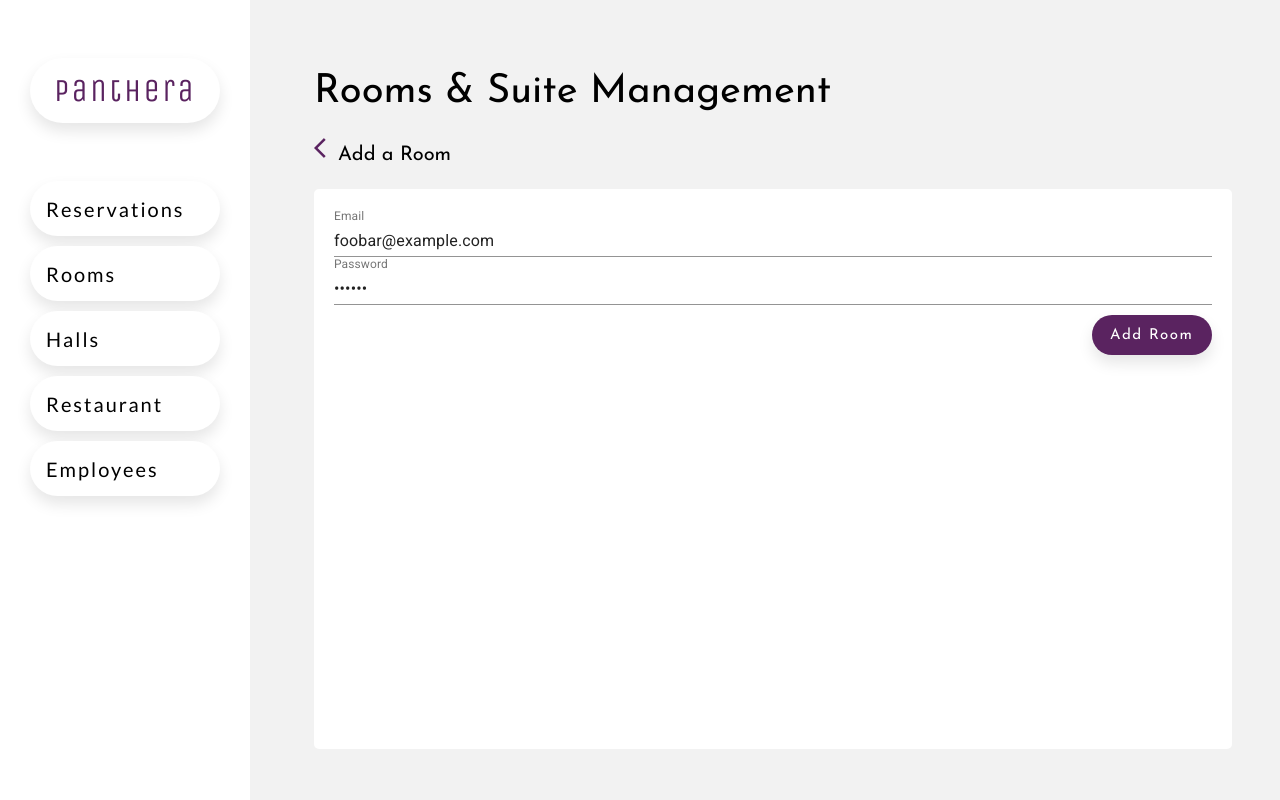
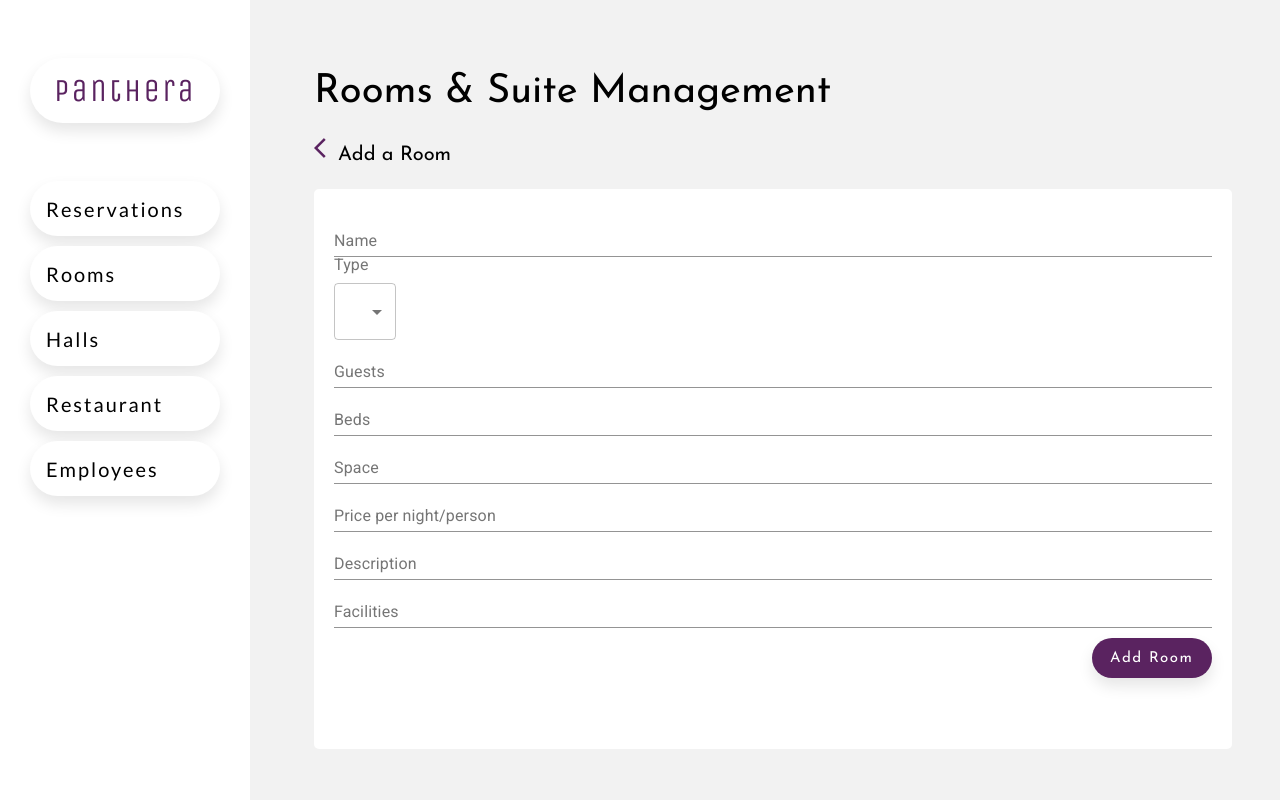
Before and after one commit to supun-priyashan/panthera-hotel-management-system, a React (Create React App) app in the folder client/: page /rooms/add-room in a window 1280 px wide. Built offline with nearby package versions, Linux system fonts and the light colour scheme.

Commit message:
Added autocomplete to the form

```diff
--- a/client/package.json
+++ b/client/package.json
@@ -4,6 +4,7 @@
   "private": true,
   "dependencies": {
     "@material-ui/core": "^4.12.3",
+    "@material-ui/lab": "^4.0.0-alpha.60",
     "@testing-library/jest-dom": "^5.14.1",
     "@testing-library/react": "^11.2.7",
     "@testing-library/user-event": "^12.8.3",
@@ -13,6 +14,7 @@
     "react": "^17.0.2",
     "react-dom": "^17.0.2",
     "react-icons": "^4.2.0",
+    "react-number-format": "^4.7.3",
     "react-scripts": "4.0.3",
     "styled-components": "^5.3.0",
     "web-vitals": "^1.1.2",
--- a/client/src/components/views/Rooms/AddRoom.js
+++ b/client/src/components/views/Rooms/AddRoom.js
@@ -1,10 +1,11 @@
 import React, {useEffect, useState} from 'react';
 import Icon from '@material-ui/core/Icon';
 import axios from "axios";
-import {Button, TextField} from "@material-ui/core";
+import {Button, Chip, InputLabel, MenuItem, Select, TextField} from "@material-ui/core";
+import Autocomplete from '@material-ui/lab/Autocomplete';
 import { createTheme, withStyles, makeStyles, ThemeProvider } from '@material-ui/core/styles';
 import * as yup from "yup";
-import {useFormik} from "formik";
+import {useFormik,Field} from "formik";
 import styled from "styled-components";
 
 const SubmitButton = styled.button`
@@ -33,25 +34,46 @@ const SubmitButton = styled.button`
   }
 `;
 
+const facilitiesSet = ['TV','Ensuite Bathroom','Balcony','Mini fridge','WiFi'];
+
 export const AddRoom = () => {
 
-    const [rooms,setRooms] = useState([]);
+    const [room,setRoom] = useState([]);
 
     const validationSchema = yup.object({
-        email: yup
-            .string('Enter your email')
-            .email('Enter a valid email')
-            .required('Email is required'),
-        password: yup
-            .string('Enter your password')
-            .min(8, 'Password should be of minimum 8 characters length')
-            .required('Password is required'),
+        name: yup
+            .string('Enter room name')
+            .required('Name is required'),
+        type: yup
+            .string('Select room type')
+            .required('Type is required'),
+        space: yup
+            .string('Enter space of the room')
+            .required('Space is required'),
+        guests: yup
+            .string('Enter maximum guest count the room')
+            .required('Guest count is required'),
+        beds: yup
+            .string('Enter bed count the room')
+            .required('Bed count is required'),
+        price: yup
+            .string('Enter the price of the room')
+            .required('Price is required'),
+        description: yup
+            .string('Enter the description')
+            .required('Description is required'),
     });
 
     const formik = useFormik({
         initialValues: {
-            email: 'foobar@example.com',
-            password: 'foobar',
+            name: '',
+            type: '',
+            space: '',
+            guests: '',
+            beds: '',
+            price: '',
+            description: '',
+            facilities: [],
         },
         validationSchema: validationSchema,
         onSubmit: (values) => {
@@ -78,24 +100,108 @@ export const AddRoom = () => {
                     <form onSubmit={formik.handleSubmit}>
                         <TextField
                             fullWidth
-                            id="email"
-                            name="email"
-                            label="Email"
-                            value={formik.values.email}
+                            id="name"
+                            name="name"
+                            label="Name"
+                            value={formik.values.name}
                             onChange={formik.handleChange}
-                            error={formik.touched.email && Boolean(formik.errors.email)}
-                            helperText={formik.touched.email && formik.errors.email}
+                            error={formik.touched.name && Boolean(formik.errors.name)}
+                            helperText={formik.touched.name && formik.errors.name}
+                        />
+                        <InputLabel id="type">Type</InputLabel>
+                        <Select
+                            labelId="type"
+                            id="type"
+                            autoWidth
+                            variant = 'outlined'
+                            value={formik.values.type}
+                            onChange={formik.handleChange}
+                            error={formik.touched.type && Boolean(formik.errors.type)}
+                            helperText={formik.touched.type && formik.errors.type}
+                            style={{'marginTop': '10px'}}
+                        >
+                            <MenuItem value={1}>Room</MenuItem>
+                            <MenuItem value={2}>Suite</MenuItem>
+                        </Select>
+                        <TextField
+                            fullWidth
+                            id="guests"
+                            name="guests"
+                            label="Guests"
+                            type="number"
+                            value={formik.values.guests}
+                            onChange={formik.handleChange}
+                            error={formik.touched.guests && Boolean(formik.errors.guests)}
+                            helperText={formik.touched.guests && formik.errors.guests}
                         />
                         <TextField
                             fullWidth
-                            id="password"
-                            name="password"
-                            label="Password"
-                            type="password"
-                            value={formik.values.password}
+                            id="beds"
+                            name="beds"
+                            label="Beds"
+                            type="number"
+                            value={formik.values.beds}
                             onChange={formik.handleChange}
-                            error={formik.touched.password && Boolean(formik.errors.password)}
-                            helperText={formik.touched.password && formik.errors.password}
+                            error={formik.touched.beds && Boolean(formik.errors.beds)}
+                            helperText={formik.touched.beds && formik.errors.beds}
+                        />
+                        <TextField
+                            fullWidth
+                            id="space"
+                            name="space"
+                            label="Space"
+                            type="number"
+                            value={formik.values.space}
+                            onChange={formik.handleChange}
+                            error={formik.touched.space && Boolean(formik.errors.space)}
+                            helperText={formik.touched.space && formik.errors.space}
+                        />
+                        <TextField
+                            fullWidth
+                            id="price"
+                            name="price"
+                            label="Price per night/person"
+                            type="number"
+                            value={formik.values.price}
+                            onChange={formik.handleChange}
+                            error={formik.touched.price && Boolean(formik.errors.price)}
+                            helperText={formik.touched.price && formik.errors.price}
+                        />
+                        <TextField
+                            fullWidth
+                            id="description"
+                            name="description"
+                            label="Description"
+                            multiline
+                            value={formik.values.description}
+                            onChange={formik.handleChange}
+                            error={formik.touched.description && Boolean(formik.errors.description)}
+                            helperText={formik.touched.description && formik.errors.description}
+                        />
+                        <Autocomplete
+                            multiple
+                            id="facilities"
+                            options={facilitiesSet}
+                            defaultValue={[facilitiesSet[0]]}
+                            freeSolo
+                            renderTags={(value, getTagProps) =>
+                                value.map((option, index) => (
+                                    <Chip variant="outlined" label={option} {...getTagProps({ index })} />
+                                ))
+                            }
+                            renderInput={(params) => (
+                                <TextField {...params} variant="standard" label="Facilities"  />
+                            )}
+                            value={formik.values.facilities}
+                            onChange={(e, value) => {
+                                formik.setFieldValue(
+                                    "facilities",
+                                    value !== null ? value : formik.initialValues.facilities
+                                );
+                                console.log(formik.values.facilities);
+                            }}
+                            error={formik.touched.facilities && Boolean(formik.errors.facilities)}
+                            helperText={formik.touched.facilities && formik.errors.facilities}
                         />
                         <SubmitButton
                                 style={{
--- a/client/src/index.js
+++ b/client/src/index.js
@@ -12,7 +12,7 @@ const theme = createTheme({
             main: '#5a2360'
         },
         secondary: {
-            main: '#ffffff'
+            main: '#481C4C66'
         }
     }
 });
```
